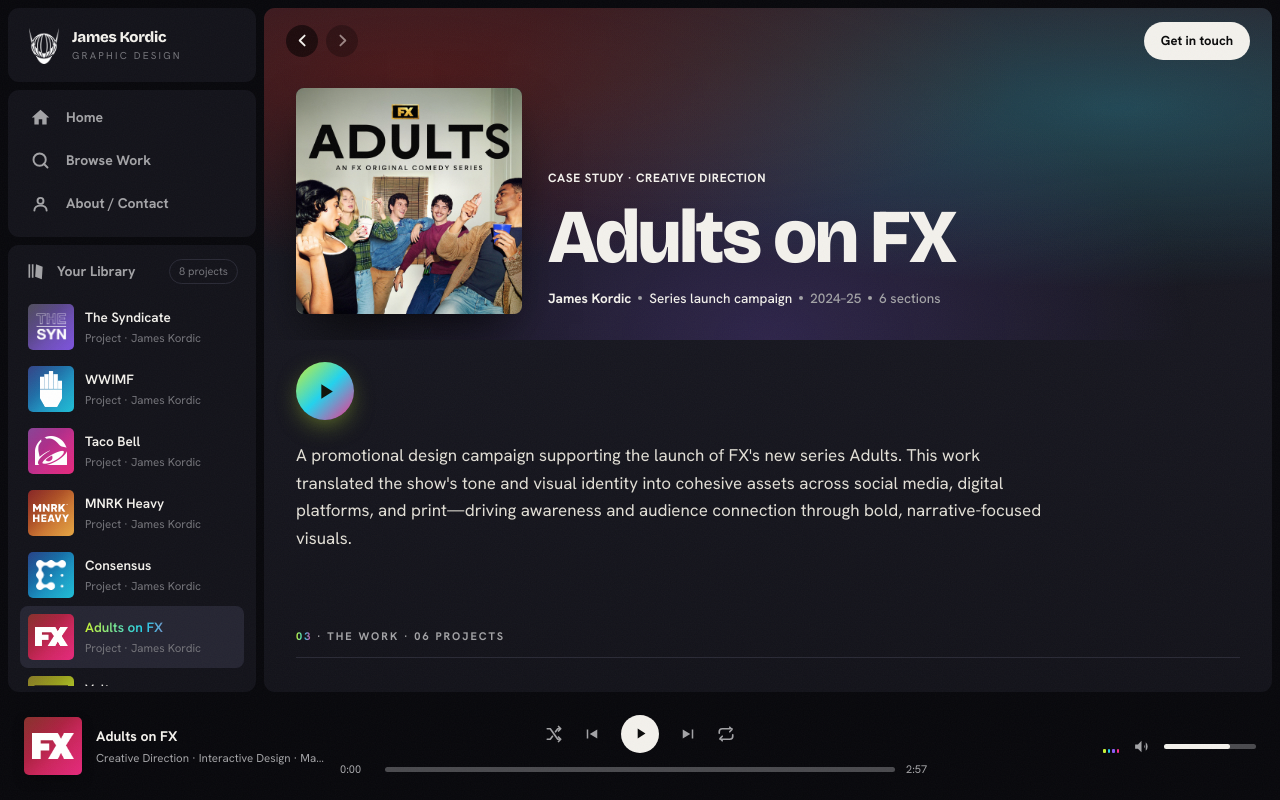
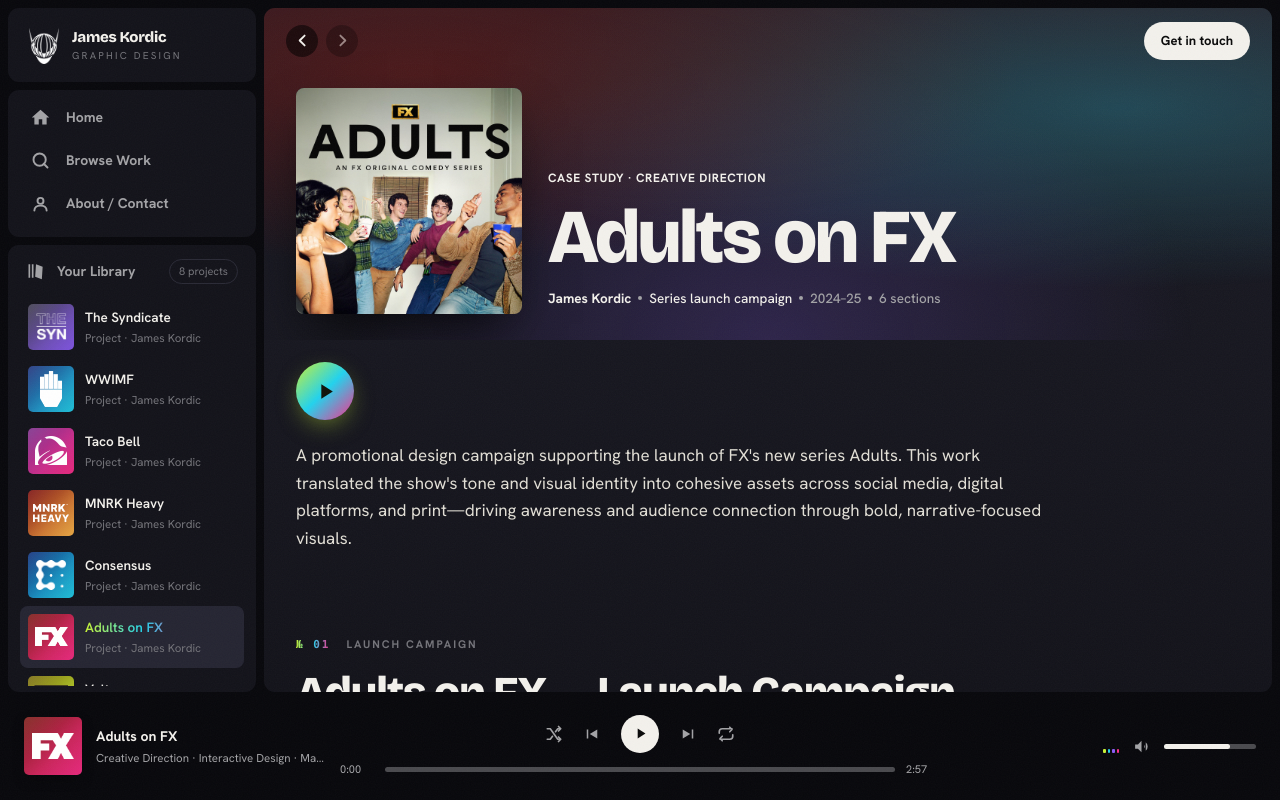
Before and after one commit to JamesKordic/JamesKordic, a Next.js app: page /work/adults in a window 1280 px wide. Built offline with nearby package versions, Linux system fonts and the light colour scheme.

Commit message:
Add files via upload

```diff
--- a/app/work/[slug]/page.tsx
+++ b/app/work/[slug]/page.tsx
@@ -93,18 +93,12 @@
 
 
 
-        {/* The Work — header before case sections, only when this project has a brief
-            (i.e. is presented as a full case study). Otherwise just render sections. */}
-        {p.brief && (
-          <div className="flex items-baseline gap-3 mb-5 border-b border-line pb-3 mt-12">
-            <span className="text-[11px] font-bold tracking-[0.18em] uppercase text-muted">
-              <span className="gradient-text-static">03</span> · {T.projectPage.workEyebrow} ·{' '}
-              {String(p.sections.length).padStart(2, '0')} {T.projectPage.workProjectsSuffix}
-            </span>
-          </div>
-        )}
 
 
+        {/* Case study sections */}
+        {p.sections.map((sec, i) => (
+          <CaseSection key={i} section={sec} index={i} />
+        ))}
 
 
 
```
